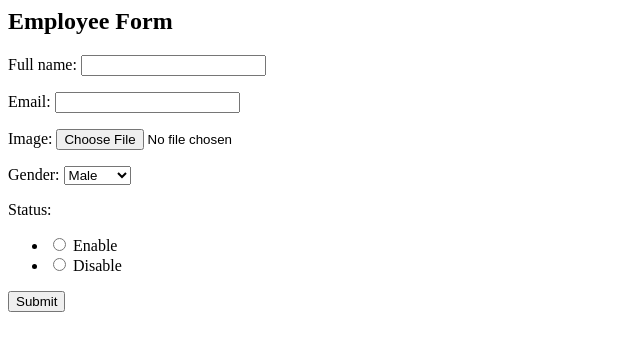
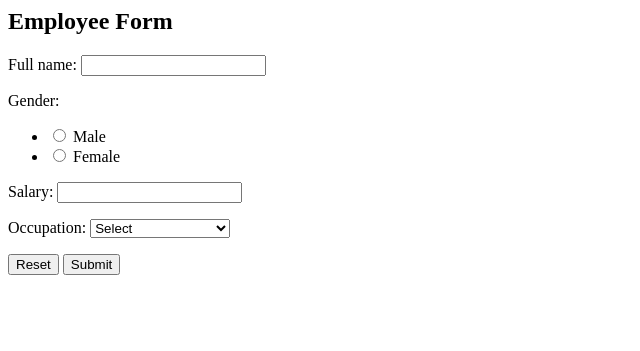
Before and after one commit to bhaumik1991/Employee_Form, a Django app: page / in a window 1280 px wide. Shown: the top 351 px of the page, without its empty margins (0-640 px from the left). Run offline with Django 3.2, Linux system fonts and the light colour scheme.

Commit message:
Edit profile added

```diff
--- a/Employee/urls.py
+++ b/Employee/urls.py
@@ -2,13 +2,13 @@ from django.urls import path
 from emp import views
 from django.conf import settings
 from django.conf.urls.static import static
-
-
+from emp.views import EmployeeUpdate
 
 urlpatterns = [
     path('', views.profile, name="employee_form"),
     path('emp/', views.preview, name="employee_list"),
     path('emp/<int:pk>', views.deleteEmployee, name='profile'),
+    path('/<int:pk>/', EmployeeUpdate.as_view(), name='employee-update'),
 ]
 
 if settings.DEBUG:  # remember to set 'DEBUG = True' in settings.py
--- a/emp/admin.py
+++ b/emp/admin.py
@@ -1,9 +1,6 @@
 from django.contrib import admin
 from emp.models import Employee
 
-class EmployeeAdmin(admin.ModelAdmin):
-    list_display = ('full_name','email', 'gender', 'image', 'status')
-
-admin.site.register(Employee, EmployeeAdmin)
+admin.site.register(Employee)
 
 # Register your models here.
--- a/emp/forms.py
+++ b/emp/forms.py
@@ -1,39 +1,22 @@
-import re
 from django import forms
 from emp.models import Employee
-from django.core.files.images import get_image_dimensions
 
 GENDER_CHOICES= [
     ('male', 'Male'),
     ('female', 'Female'),
     ]
-STATUS_CHOICES=[('enable','Enable'),
-         ('disable','Disable')]
+OCCUPATION_CHOICES = [
+    ('select', 'Select'),
+    ('Software Developer', 'Software Developer'),
+    ('HR', 'HR'),
+]
 class EmployeeForm(forms.ModelForm):
-    gender = forms.CharField(widget=forms.Select(choices=GENDER_CHOICES))
-    status = forms.ChoiceField(choices=STATUS_CHOICES, widget=forms.RadioSelect)
+    gender = forms.CharField(widget=forms.RadioSelect(choices=GENDER_CHOICES))
+    occupation = forms.CharField(widget=forms.Select(choices=OCCUPATION_CHOICES))
     full_name = forms.CharField(required=True, widget=forms.TextInput(
         attrs={'class': 'form-control', 'autocomplete': 'off', 'pattern': '[A-Za-z ]+',
                'title': 'Enter Characters Only '}))
 
     class Meta:
         model=Employee
-        fields = ['full_name','email', 'image', 'gender', 'status']
-
-    def clean_email(self):
-        email = self.cleaned_data.get('email')
-        EMAIL_REGEX = r"(^[a-zA-Z0-9_.+-]+@[a-zA-Z0-9-]+\.[a-zA-Z0-9-.]+$)"
-        if email and not re.match(EMAIL_REGEX, email):
-            raise forms.ValidationError("Invalid Email")
-        return email
-    def clean_image(self):
-        image = self.cleaned_data.get("image")
-        if not image:
-            raise forms.ValidationError("no image")
-        else:
-            w, h = get_image_dimensions(image)
-            if w != 500:
-                raise forms.ValidationError("The image is %i pixel wide. It's supposed to be 500px" % w)
-            if h != 700:
-                raise forms.ValidationError("The image is %i pixel height. It's supposed to be 700px" % h)
-        return image
+        fields = ['full_name','gender', 'salary', 'occupation']
--- a/emp/models.py
+++ b/emp/models.py
@@ -3,14 +3,9 @@ from django.db import models
 
 class Employee(models.Model):
     full_name = models.CharField(max_length=20)
-    email = models.EmailField(max_length=20)
-    image = models.ImageField(upload_to='media/profile/')
     gender = models.CharField(max_length=10,)
-    status = models.CharField(max_length=6)
+    salary = models.IntegerField()
+    occupation = models.CharField(max_length=250)
 
     def __str__(self):
         return self.full_name
-
-    def delete(self, *args, **kwargs):
-        self.image.delete()
-        super().delete(*args, **kwargs)
--- a/emp/templates/profile.html
+++ b/emp/templates/profile.html
@@ -1,6 +1,7 @@
 <h2>Employee Form</h2>
-<form method="post" enctype="multipart/form-data">
+<form method="post">
 	{% csrf_token %}
 	{{ form.as_p }}
+    <button type="reset">Reset</button>
 	<button type="submit">Submit</button>
 </form>
--- a/emp/views.py
+++ b/emp/views.py
@@ -1,4 +1,7 @@
 from django.shortcuts import render, redirect
+from django.urls import reverse_lazy
+from django.views.generic import UpdateView
+
 from emp.models import Employee
 from .forms import EmployeeForm
 
@@ -9,7 +12,7 @@ def preview(request):
 
 def profile(request):
     if request.method == "POST":
-        form = EmployeeForm(request.POST, request.FILES)
+        form = EmployeeForm(request.POST)
         if form.is_valid():
             form.save()
             return redirect('employee_list')
@@ -22,3 +25,9 @@ def deleteEmployee(request, pk):
         profile = Employee.objects.get(pk=pk)
         profile.delete()
     return redirect('employee_list')
+
+class EmployeeUpdate(UpdateView):
+    model = Employee
+    template_name = 'profile.html'
+    fields = ['full_name','gender','salary','occupation']
+    success_url = reverse_lazy('employee_list')
```
Also changed, not shown: emp/templates/welcome.html (+6 -6 lines), emp/migrations/0001_initial.py, emp/migrations/0002_auto_20190601_1357.py (deleted), emp/migrations/0003_auto_20190603_1141.py (deleted).
